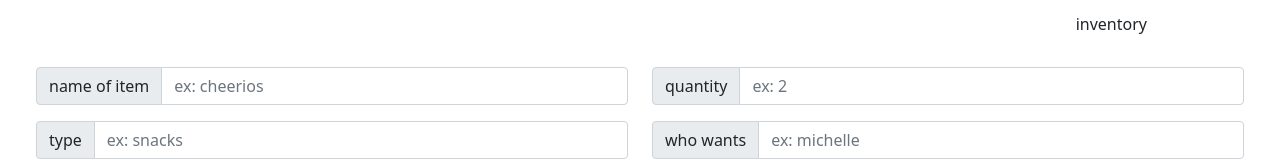
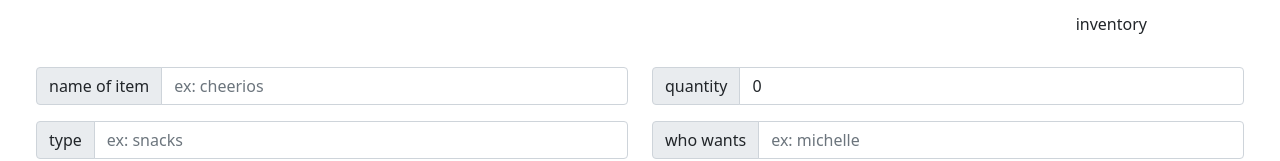
Before and after one commit to mi929lee/food-tracker, a React (Create React App) app: page / in a window 1280 px wide. Shown: the part 123-284 px from the top of the page. Built offline with nearby package versions, Linux system fonts and the light colour scheme; no server answers; the database is empty.

Commit message:
updated schema: tags, quantity, description

```diff
--- a/src/App.js
+++ b/src/App.js
@@ -54,25 +54,28 @@ const App = () => {
       id: Math.random(),
       title: "frosted flakes",
       quantity: "1",
-      tags: "snacks",
+      tags: ["snacks"],
       date: "2021-06-31",
       location: "in front of tv",
+      description: "n/a",
     },
     {
       id: Math.random(),
       title: "avocados",
       quantity: "4",
-      tags: "fruit",
+      tags: ["fruit"],
       date: "2021-03-14",
       location: "garage",
+      description: "n/a",
     },
     {
       id: Math.random(),
       title: "eggs",
       quantity: "72",
-      tags: "dairy",
+      tags: ["dairy"],
       date: "2021-03-14",
       location: "refrigerator",
+      description: "n/a",
     },
   ]);
 
@@ -81,25 +84,28 @@ const App = () => {
       id: Math.random(),
       title: "cocoa puffs",
       quantity: "1",
-      tags: "snacks",
+      tags: ["snacks"],
       person: "jacky",
       location: "target",
+      description: "n/a",
     },
     {
       id: Math.random(),
       title: "lucky charms",
       quantity: "2",
-      tags: "snacks",
+      tags: ["snacks"],
       person: "nicole",
       location: "costco",
+      description: "n/a",
     },
     {
       id: Math.random(),
       title: "oreo o's",
       quantity: "1",
-      tags: "snacks",
+      tags: ["snacks"],
       person: "michelle",
       location: "safeway",
+      description: "n/a",
     },
   ]);
 
--- a/src/components/InventoryForm.js
+++ b/src/components/InventoryForm.js
@@ -4,7 +4,7 @@ import FormItem from "./FormItem";
 const InventoryForm = ({ addInventoryItem, inventoryList }) => {
   const [title, setTitle] = useState("");
   const [date, setDate] = useState("");
-  const [quantity, setQuantity] = useState("");
+  const [quantity, setQuantity] = useState(0);
   const [tags, setTags] = useState("");
   const [location, setLocation] = useState("");
   const [description, setDescription] = useState("");
@@ -24,17 +24,20 @@ const InventoryForm = ({ addInventoryItem, inventoryList }) => {
     addInventoryItem({
       id: Math.random(),
       title,
-      quantity,
-      tags,
+      quantity: quantity && parseInt(quantity) > 0 ? parseInt(quantity) : 0,
+      tags: tags ? tags.split(" ") : [],
       date,
       location,
+      description,
     });
 
     setTitle("");
-    setQuantity("");
+    setQuantity(0);
     setTags("");
     setDate("");
     setLocation("");
+    setDescription("");
+    setError("");
   };
 
   return (
@@ -50,13 +53,17 @@ const InventoryForm = ({ addInventoryItem, inventoryList }) => {
           />
         </div>
         <div className="col">
-          <FormItem
-            title="quantity"
-            placeholder="ex: 2"
-            id="quantity"
-            handleChange={setQuantity}
-            state={quantity}
-          />
+          <div className="input-group mb-3">
+            <span className="input-group-text">quantity</span>
+            <input
+              className="form-control"
+              type="number"
+              placeholder="ex: 2"
+              id="quantity"
+              onChange={(e) => setQuantity(e.target.value)}
+              value={quantity}
+            />
+          </div>
         </div>
       </div>
 
@@ -79,7 +86,7 @@ const InventoryForm = ({ addInventoryItem, inventoryList }) => {
               placeholder="ex: 2022-05-31"
               id="expiration"
               onChange={(e) => setDate(e.target.value)}
-              state={date}
+              value={date}
             />
           </div>
         </div>
--- a/src/components/WishForm.js
+++ b/src/components/WishForm.js
@@ -3,7 +3,7 @@ import FormItem from "./FormItem";
 
 const WishForm = ({ addWishItem, wishList }) => {
   const [title, setTitle] = useState("");
-  const [quantity, setQuantity] = useState("");
+  const [quantity, setQuantity] = useState(0);
   const [location, setLocation] = useState("");
   const [tags, setTags] = useState("");
   const [person, setPerson] = useState("");
@@ -24,18 +24,20 @@ const WishForm = ({ addWishItem, wishList }) => {
     addWishItem({
       id: Math.random(),
       title,
-      quantity,
-      tags,
+      quantity: quantity && parseInt(quantity) > 0 ? parseInt(quantity) : 0,
+      tags: tags ? tags.split(" ") : [],
       person,
       location,
+      description,
     });
 
     setTitle("");
-    setQuantity("");
+    setQuantity(0);
     setTags("");
     setPerson("");
     setLocation("");
     setDescription("");
+    setError("");
   };
 
   return (
@@ -51,13 +53,17 @@ const WishForm = ({ addWishItem, wishList }) => {
           />
         </div>
         <div className="col">
-          <FormItem
-            title="quantity"
-            placeholder="ex: 2"
-            id="quantity"
-            handleChange={setQuantity}
-            state={quantity}
-          />
+          <div className="input-group mb-3">
+            <span className="input-group-text">quantity</span>
+            <input
+              className="form-control"
+              type="number"
+              placeholder="ex: 2"
+              id="quantity"
+              onChange={(e) => setQuantity(e.target.value)}
+              value={quantity}
+            />
+          </div>
         </div>
       </div>
 
```
